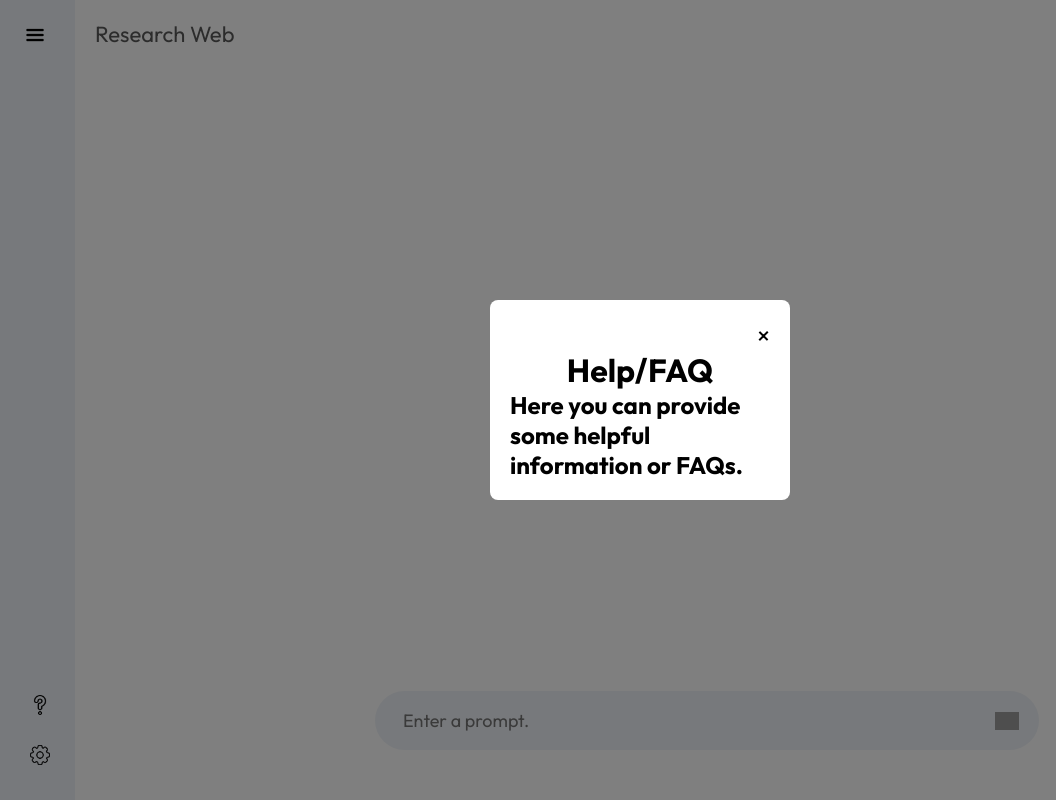
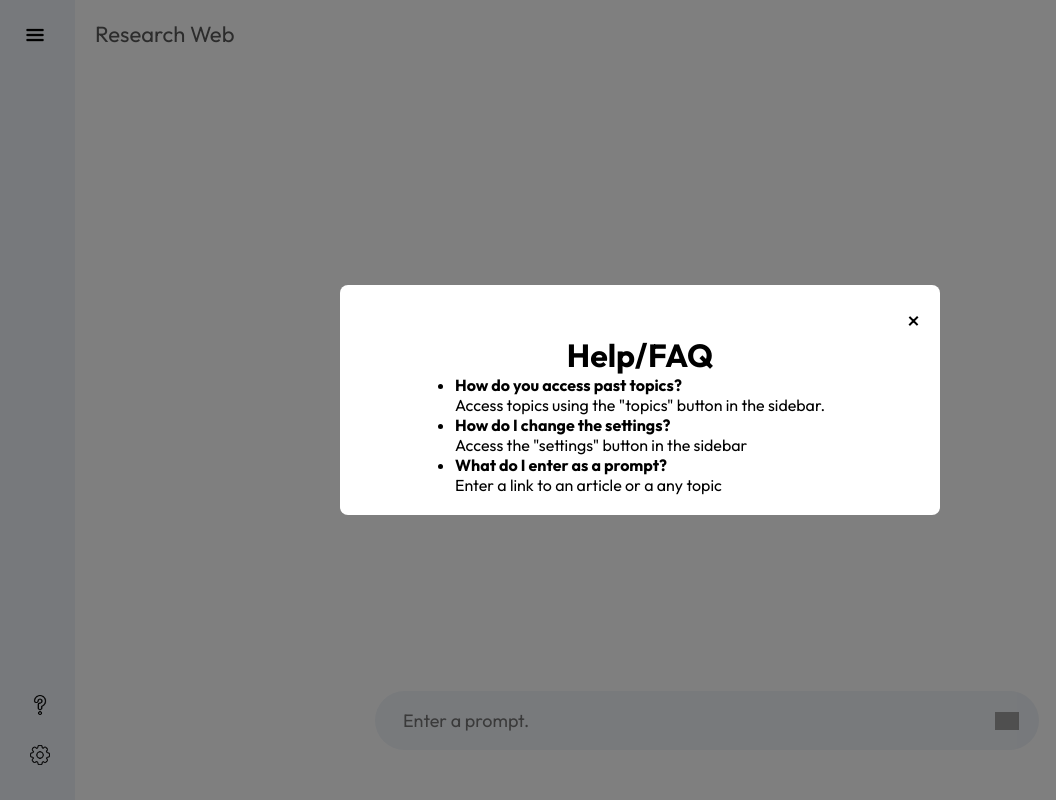
Before and after one commit to TorynC/COBweb, a React (Vite) app: page / in a window 1280 px wide. Both pictures are taken after a click on the element 37 px from the left and 705 px from the top of the page. Shown: the whole page, without its empty margins (0-1056 px from the left). Built offline with nearby package versions, Linux system fonts and the light colour scheme; grey boxes are pictures that could not be loaded.

Commit message:
finished help

```diff
--- a/src/Sidebar/help.css
+++ b/src/Sidebar/help.css
@@ -18,7 +18,7 @@
     background-color: white;
     padding: 20px;
     border-radius: 8px;
-    width: 300px; /* Set a fixed width for the popup */
+    width: 600px; /* Set a fixed width for the popup */
     z-index: 1001; /* Ensure the popup is above the overlay */
 }
 
--- a/src/Sidebar/help.jsx
+++ b/src/Sidebar/help.jsx
@@ -13,7 +13,21 @@ const Help = ({ visible, onClose }) => {
                         &times;
                     </button>
                     <h1>Help/FAQ</h1>
-                    <h2>Here you can provide some helpful information or FAQs.</h2>
+                    <span> </span>
+                    <ul>
+                        <li>
+                            <p><strong>How do you access past topics?</strong></p>
+                            <p>Access topics using the "topics" button in the sidebar.</p>
+                        </li>
+                        <li>
+                            <p><strong>How do I change the settings?</strong></p>
+                            <p>Access the "settings" button in the sidebar</p>
+                        </li>
+                        <li>
+                            <p><strong>What do I enter as a prompt?</strong></p>
+                            <p>Enter a link to an article or a any topic</p>
+                        </li>
+                    </ul>
 
                 </div>
             </div>
```
